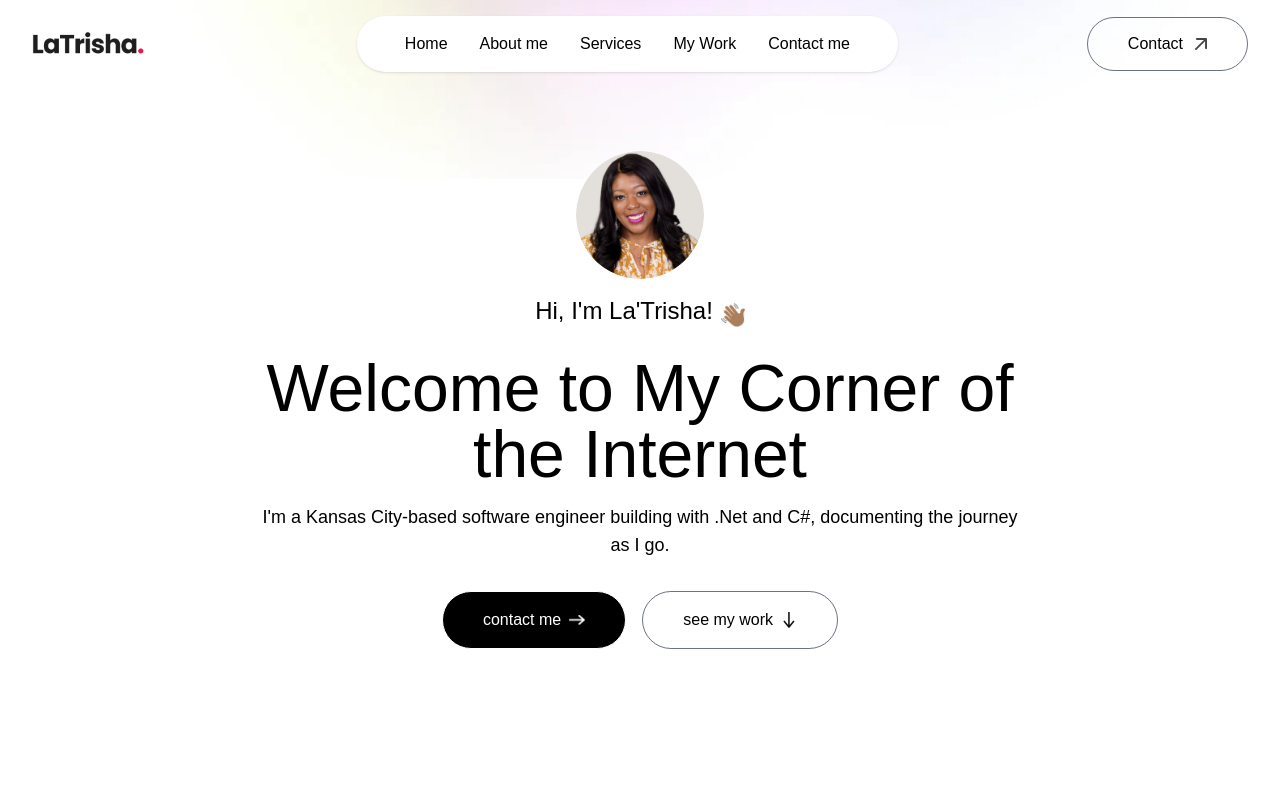
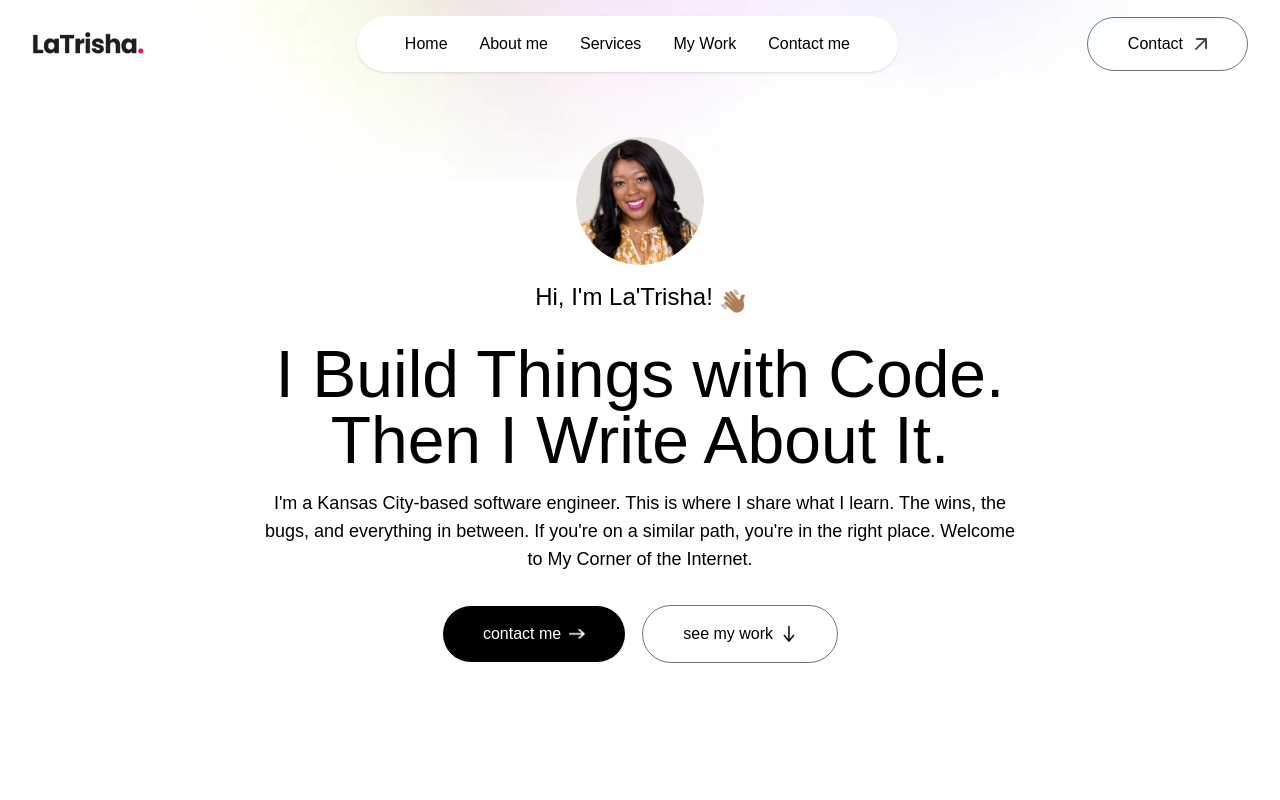
Before and after one commit to LaTrishaGomer/latrisha-gomer, a Next.js app: page / in a window 1280 px wide. Shown: the top 800 px of the page. Built offline with nearby package versions, Linux system fonts and the light colour scheme; a web font is replaced by a local one.

Commit message:
update header copy

```diff
--- a/app/components/Header.jsx
+++ b/app/components/Header.jsx
@@ -11,9 +11,9 @@ const Header = () => {
       </div>
       <h3 className='flex items-end gap-2 text-xl md:text-2xl mb-3 font-ovo'>
             Hi, I'm La'Trisha!<Image src={assets.hand_icon} alt='' className='w-6'/></h3>
-    <h1 className='text-3xl sm:text-6xl lg:text-[66px] font-ovo'>Welcome to My Corner of the Internet</h1>
+    <h1 className='text-3xl sm:text-6xl lg:text-[66px] font-ovo'>I Build Things with Code. Then I Write About It.</h1>
     <p className='mx-w-2xl mx-auto font-ovo'>
-    I'm a Kansas City-based software engineer building with .Net and C#, documenting the journey as I go.
+    I'm a Kansas City-based software engineer. This is where I share what I learn. The wins, the bugs, and everything in between. If you're on a similar path, you're in the right place. Welcome to My Corner of the Internet.
     </p>
     <div className='flex flex-col sm:flex-row items-center gap-4 mt-4'>
         <a href="#contact"
```
